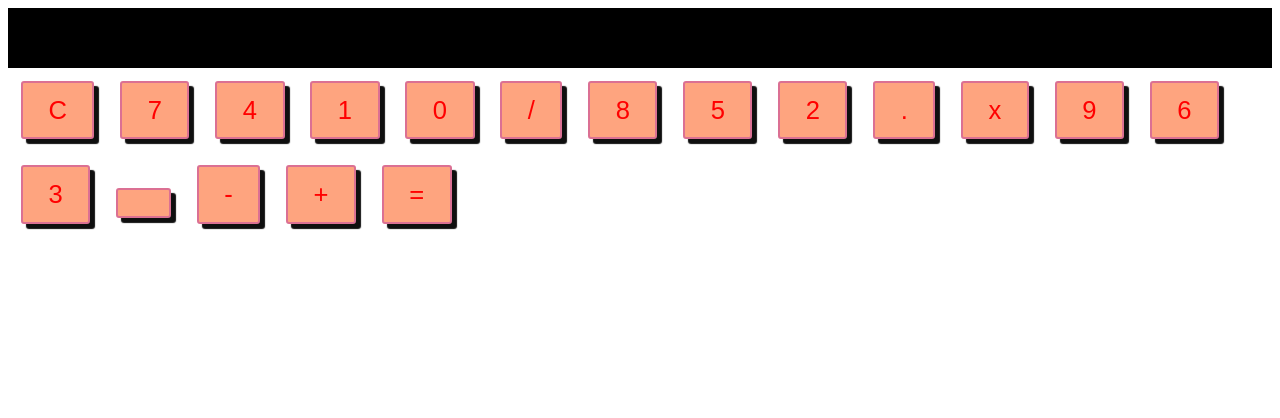
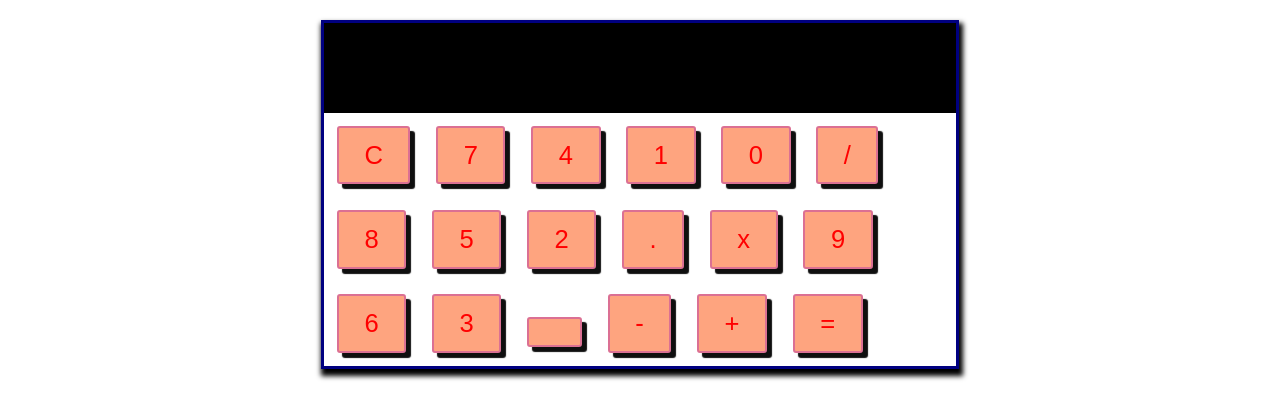
Before and after one commit to ali1129js/react-calc, a React (Create React App) app: page / in a window 1280 px wide. Shown: the top 418 px of the page. Built offline with nearby package versions, Linux system fonts and the light colour scheme.

Commit message:
better styles

```diff
--- a/src/components/App.css
+++ b/src/components/App.css
@@ -2,11 +2,21 @@
  * @Author: Ali
  * @Date:   2019-11-16T11:57:38+01:00
  * @Last modified by:   Ali
- * @Last modified time: 2019-11-16T12:00:32+01:00
+ * @Last modified time: 2019-11-26T11:51:44+01:00
  */
+.App {
+  border: 3px solid navy;
+  width : 50%;
+  justify-content: center;
+  margin:auto;
+  margin-top: 20px;
+  box-shadow: 2px 5px 5px 2px #000;
+}
+
 .display {
   background-color: black;
-  color: green;
+  color: #32ff7e;
   font-size: 2em;
   padding: 30px;
+  height: 30px;
 }
```
